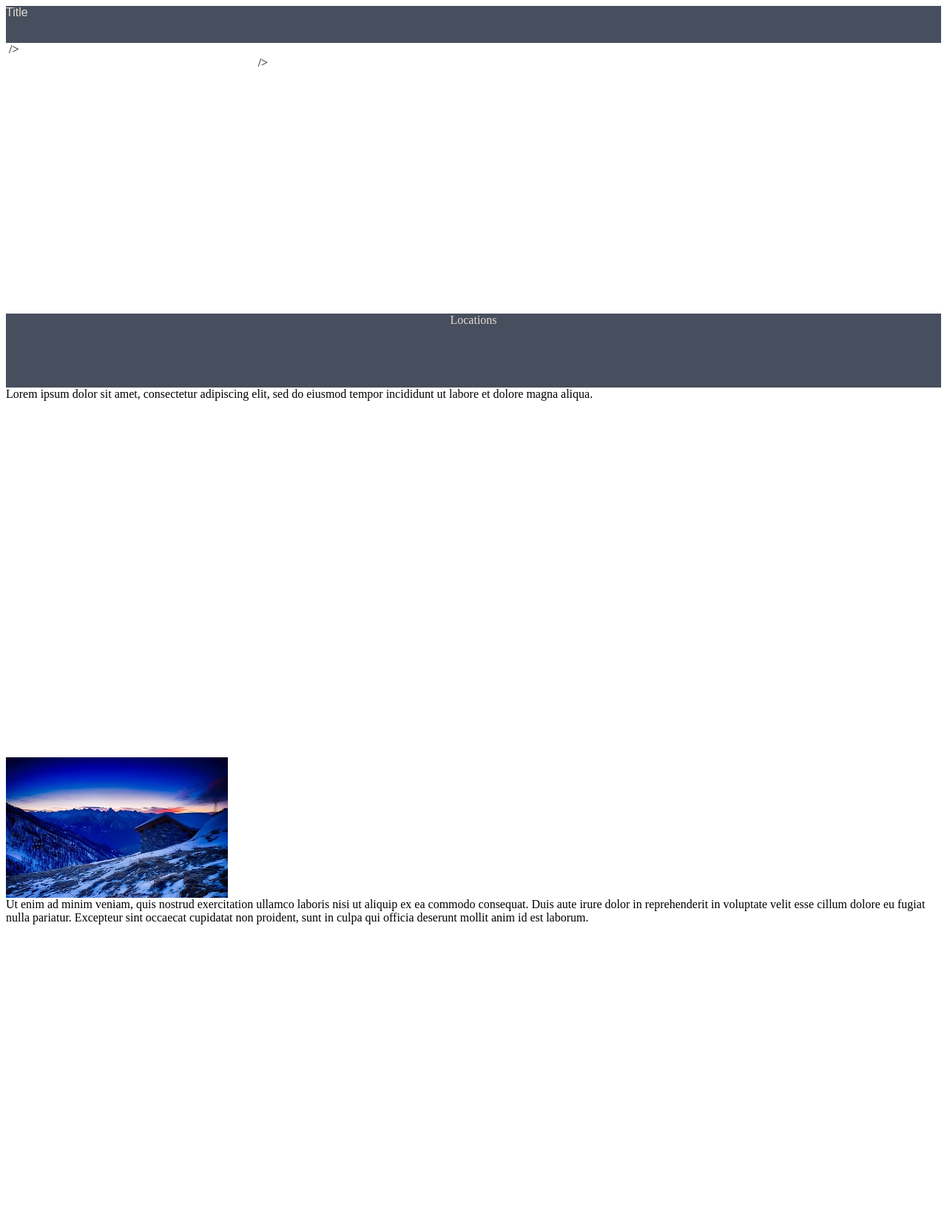
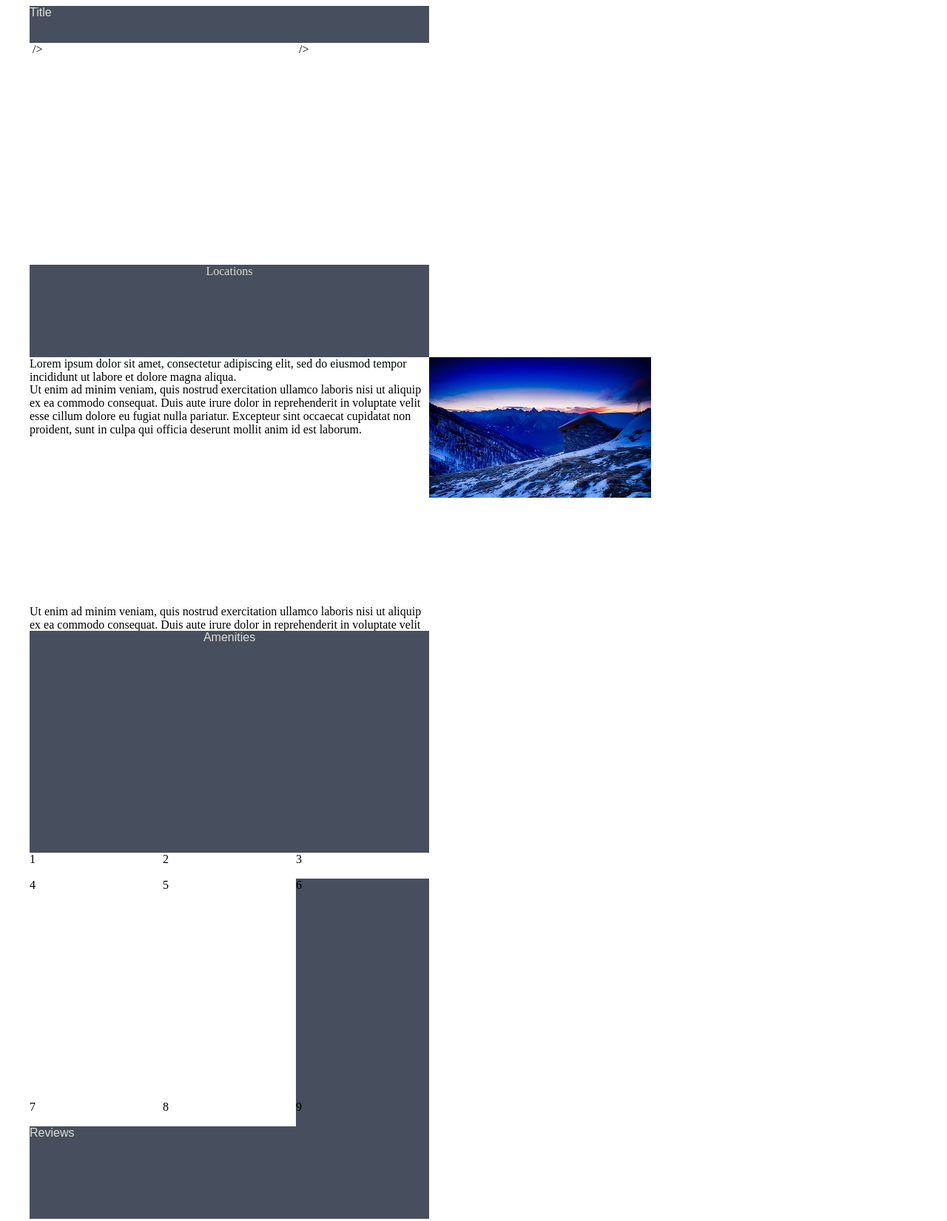
Before and after one commit to rjkline2/TuscanyVilla, a plain HTML site: page TuscanyVilla/index.html in a window 1280 px wide. Shown: the top 1651 px of the page at 74% size. Drawn offline with Linux system fonts and the light colour scheme.

Commit message:
Project Update

```diff
--- a/TuscanyVilla/StyleSheet.css
+++ b/TuscanyVilla/StyleSheet.css
@@ -2,8 +2,14 @@ body {
 }
 
 .container {
+
     display: grid;
-    grid-template-columns: repeat(6);
+    grid-template-columns: repeat(11, 1fr);
+    grid-template-rows: 50px 300px 125px 35px 300px 35px 300px 35px 300px 35px 125px 35px repeat(3, 300px) 35px 125px;
+    max-width: 1200px;
+    margin: auto;
+    /*display: grid;
+    grid-template-columns: repeat(6);*/
     /*grid-template-rows: repeat(14, 40fr);*/
 
 }
@@ -13,7 +19,7 @@ section.title_bar {
     background-color: #474E5D;
     font-family: Arial, Helvetica, sans-serif;
     color: #DFDED1;
-    height: 50px;
+    /*height: 50px;*/
 }
 
 section.Title_Image1 {
@@ -27,13 +33,13 @@ section.Title_Image2 {
     grid-column: 5/ span2;
     /*background-image: url('images/Versilia.jpg');*/
     /*background-size: cover;*/
-    height: 348px;
+    /*height: 348px;*/
 }
 
 section.Locations {
     grid-column: 1 /span 6;
     background-color: #474E5D;
-    height: 100px;
+    /*height: 100px;*/
     text-align: center;
     color: #DFDED1;
 }
@@ -42,14 +48,14 @@ section.Location1 {
     grid-column: 1 / span 6;
     background-position: right;
     text-align: left;
-    height: 500px;
+    /*height: 500px;*/
 }
 
 section.Location2 {
     grid-column: 1 / span 6;
     background-position: right;
     text-align: left;
-    height: 500px;
+    /*height: 500px;*/
 
 }
 
@@ -57,7 +63,7 @@ section.Location3 {
     grid-column: 1 / span 6;
     background-position: right;
     text-align: left;
-    height: 500px;
+    /*height: 500px;*/
 }
 
 section.Amenities {
@@ -66,58 +72,58 @@ section.Amenities {
     background-color: #474E5D;
     font-family: Arial, Helvetica, sans-serif;
     color: #DFDED1;
-    height: 100px;
+    /*height: 100px;*/
 }
 section.AmenitiesGrid1 {
     grid-column: 1 / span 2;
-    height: 348px;
-    width: 348px;
+    /*height: 348px;
+    width: 348px;*/
 }
 section.AmenitiesGrid2 {
     grid-column: 3 / span 2;
-    height: 348px;
-    width: 348px;
+    /*height: 348px;
+    width: 348px;*/
 }
 section.AmenitiesGrid3 {
     grid-column: 5 / span 2;
-    height: 348px;
-    width: 348px;
+    /*height: 348px;
+    width: 348px;*/
 }
 section.AmenitiesGrid4 {
     grid-column: 1 / span 2;
-    height: 348px;
-    width: 348px;
+    /*height: 348px;
+    width: 348px;*/
 }
 section.AmenitiesGrid5 {
     grid-column: 3 / span 2;
-    height: 348px;
-    width: 348px;
+    /*height: 348px;
+    width: 348px;*/
 }
 section.AmenitiesGrid6 {
     grid-column: 5 / span 2;
-    height: 348px;
-    width: 348px;
+    /*height: 348px;
+    width: 348px;*/
     background-color: #474E5D;
 }
 section.AmenitiesGrid7 {
     grid-column: 1 / span 2;
-    height: 348px;
-    width: 348px;
+    /*height: 348px;
+    width: 348px;*/
 }
 section.AmenitiesGrid8 {
     grid-column: 3 / span 2;
-    height: 348px;
-    width: 348px;
+    /*height: 348px;
+    width: 348px;*/
 }
 section.AmenitiesGrid9 {
     grid-column: 5 / span 2;
-    height: 348px;
-    width: 348px;
+    /*height: 348px;
+    width: 348px;*/
     background-color: #474E5D;
 }
 section.Reviews {
     grid-column: 1 / span 6;
-    height: 50px;
+    /*height: 50px;*/
     background-color: #474E5D;
     font-family: Arial, Helvetica, sans-serif;
     color: #DFDED1;
@@ -125,11 +131,11 @@ section.Reviews {
 }
 section.Reviews-text {
     grid-column: 1/ span 6;
-    height: 200px;
+    /*height: 200px;*/
 }
 section.Contact_Form {
     grid-column: 1 / span 6;
-    height: 50px;
+    /*height: 50px;*/
     background-color: #474E5D;
     font-family: Arial, Helvetica, sans-serif;
     color: #DFDED1;
@@ -137,14 +143,14 @@ section.Contact_Form {
 }
 section.CF_Area {
     grid-column: 1 / span 6;
-    height: 200px;
+    /*height: 200px;*/
 }
 section.Footer {
     grid-column: 1/ span 6;
     background-color: #474E5D;
     font-family: Arial, Helvetica, sans-serif;
     color: #DFDED1;
-    height: 100px;
+
     text-align: center;
 }
 /*color to use: 474E5D for grey, and DFDED1 for white*/
```
